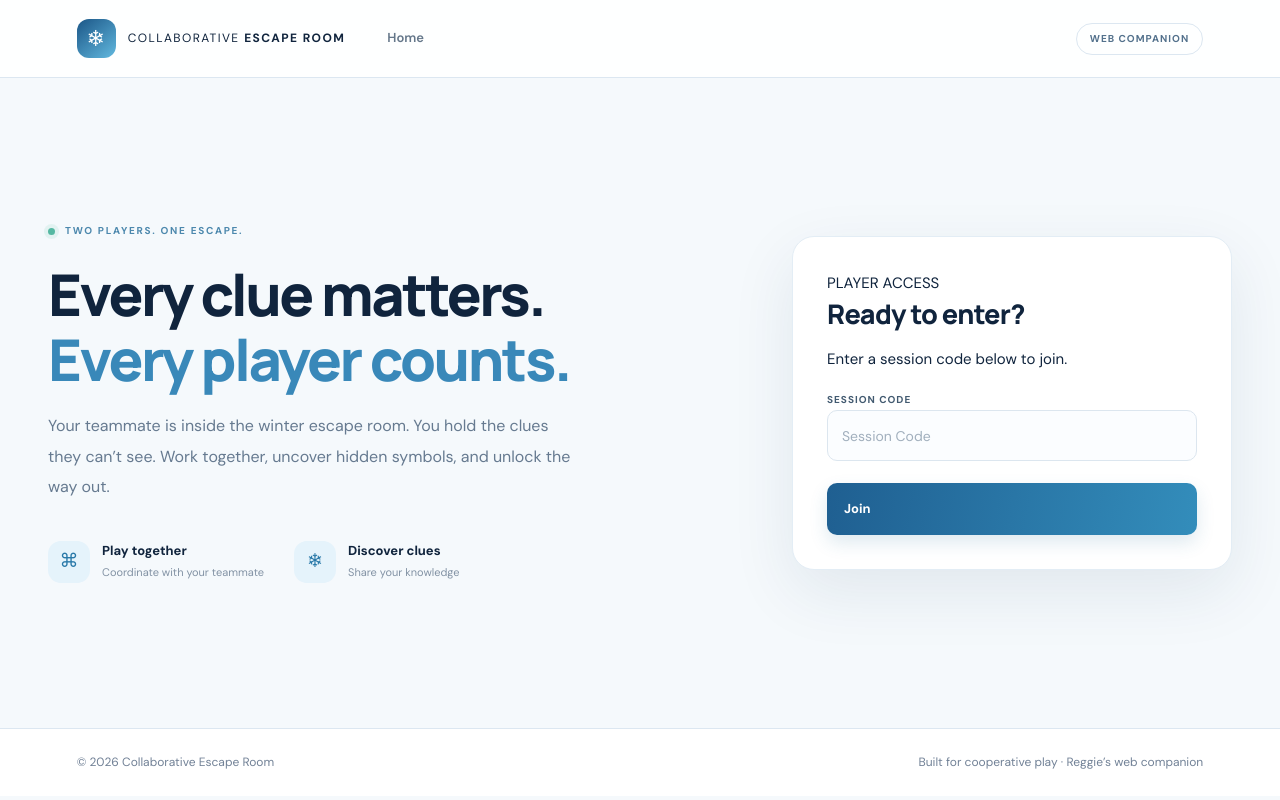
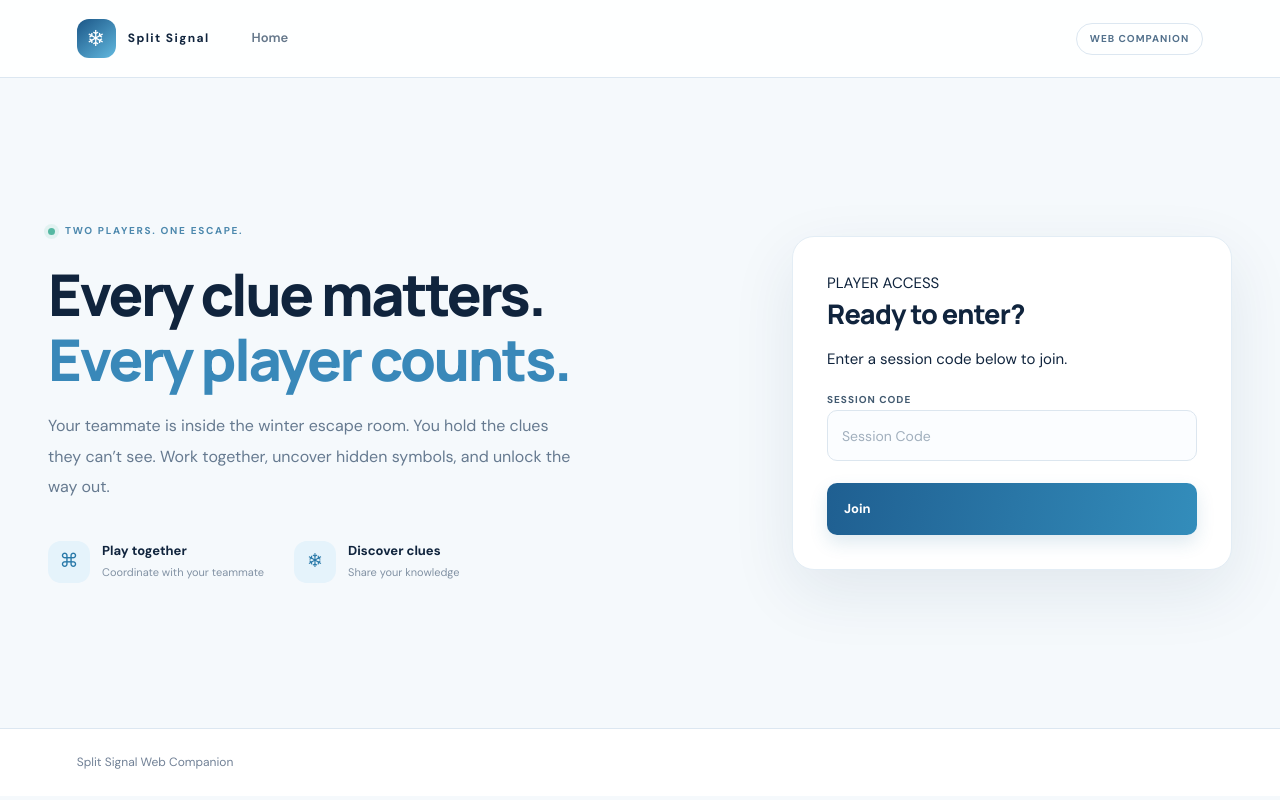
Before and after one commit to SplitSignal/SplitSignal, an ASP.NET Core app: page / in a window 1280 px wide. Run offline with ASP.NET Core 8, Linux system fonts and the light colour scheme.

Commit message:
another join page update

```diff
--- a/web/SplitSignal_Web/Pages/Index.cshtml
+++ b/web/SplitSignal_Web/Pages/Index.cshtml
@@ -1,7 +1,7 @@
 @page
 @model IndexModel
 @{
-    ViewData["Title"] = "Join the Escape Room";
+    ViewData["Title"] = "Split Signal - Join";
 }
 
 
--- a/web/SplitSignal_Web/Pages/Shared/_Layout.cshtml
+++ b/web/SplitSignal_Web/Pages/Shared/_Layout.cshtml
@@ -4,7 +4,7 @@
     <meta charset="utf-8" />
     <meta name="viewport" content="width=device-width,initial-scale=1" />
 
-    <title>@ViewData["Title"] - Collaborative Escape Room</title>
+    <title>@ViewData["Title"] - Split Signal</title>
 
     <link rel="stylesheet"
           href="~/css/site.css"
@@ -15,7 +15,7 @@
     <header class="site-header">
         <a class="brand" asp-page="/Index">
             <span class="brand-icon">❄</span>
-            <span>COLLABORATIVE <b>ESCAPE ROOM</b></span>
+            <span><b>Split Signal</b></span>
         </a>
 
         <nav>
@@ -30,8 +30,7 @@
     </main>
 
     <footer class="site-footer">
-        <span>© 2026 Collaborative Escape Room</span>
-        <span>Built for cooperative play · Reggie’s web companion</span>
+        <span>Split Signal Web Companion</span>
     </footer>
 
     <script src="~/lib/jquery/dist/jquery.min.js"></script>
```
